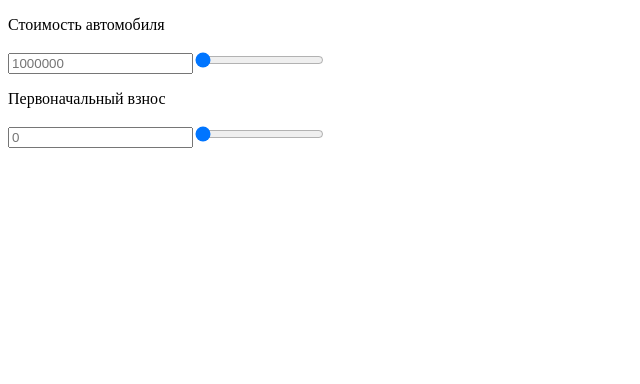
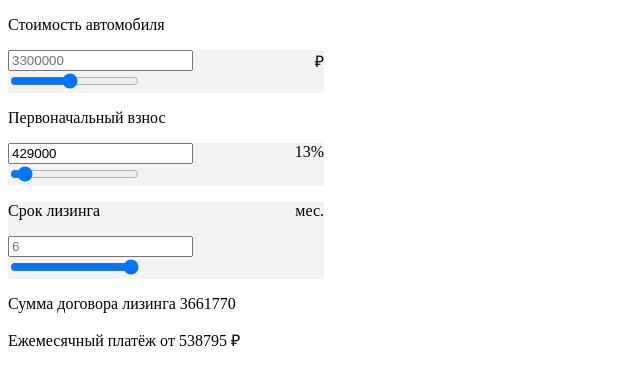
Before and after one commit to Ave-Mari/Oxem-Test, a React app: page / in a window 1280 px wide. Shown: the top 384 px of the page, without its empty margins (0-640 px from the left). Built offline with nearby package versions, Linux system fonts and the light colour scheme; the HTML template or start-up script is replaced by a standard one.

Commit message:
add calculation to inputs

```diff
--- a/src/App.js
+++ b/src/App.js
@@ -1,38 +1,61 @@
-import {useState, useEffect} from "react";
+import React, {useState, useEffect} from "react";
 import { hot } from 'react-hot-loader/root';
+// import Price from "./components/Price";
+// import Fee from "./components/Fee";
+import './styles.css'
 
-import React from 'react'
+
 
 export default function App() {
-  const [price, setPrice] = useState(1000000);
-  const [initFee, setinitFee] = useState(null);
-//  const [price, setPrice] = useState(1000000);
+
+  const [price, setPrice] = useState(3300000);
+  const [initial, setInitial] = useState(420000);
+  const [percent, setPercent] = useState(Math.round((initial / price) * 100));
+  const [months, setMonths] = useState(6);
+
+  const [monthPay, setMonthPay] = useState(1);
+
+  function numberWithSpaces(x) {
+    return x.toString().replace(/\B(?=(\d{3})+(?!\d))/g, " ");
+}
+
+useEffect(() => {
+  setInitial(Math.round((percent / 100) * price));
+}, [price, initial, percent]);
 
 
-  useEffect(() => {
-    setinitFee((price) => {
-      return price/350;
-    })
-  }, [price])
-
-  // const getInitFee = (price) => {
-  //   return price/350;
-  // }
-
+useEffect(() => {
+  setMonthPay(Math.round((price - initial) * ((0.035 * Math.pow((1 + 0.035), months)) / (Math.pow((1 + 0.035), months) - 1))));
+}, [initial, percent, months])
 
   return (
     <>
-    <p>Стоимость автомобиля</p>
-    <input type="text" placeholder={price} />
-    <input type="range" value={price} min="1000000" max="6000000" step="100000" onChange={(e) => setPrice(e.target.value)}/>
+   <p>Стоимость автомобиля</p>
+   <div className="input-block">
+   <input type="text" placeholder={price} onChange={e => setPrice(e.target.value)}/>
+    <input type="range" className="input-range" value={price} min="1000000" max="6000000" onChange={(e) => setPrice(e.target.value)}/>
+    <p className="input-percent">₽</p>
+   </div>
 
     <p>Первоначальный взнос</p>
-    <input type="text" placeholder={initFee} />
-    <input type="range" value={initFee} min="1000000" max="6000000" step="100000" onChange={(e) => setinitFee(e.target.value)}/>
-{/*
+    <div className="input-block">
+    <input type="text"  placeholder={initial} value={initial} onChange={e => setInitial(e.target.value)}/>
+    <input className="input-range" type="range" value={percent} min="10" max="60" onChange={e => setPercent(e.target.value)}/>
+    <p className="input-percent">{percent}%</p>
+    </div>
+    <div className="input-block">
     <p>Срок лизинга</p>
-    <input type="text" placeholder={price} />
-    <input type="range" value={price} min="1000000" max="6000000" step="100000" onChange={(e) => setPrice(e.target.value)}/> */}
+    <input type="text" placeholder={months} />
+    <input type="range" className="input-range" value={months} min="1" max="6" onChange={(e) => setMonths(e.target.value)}/>
+    <p className="input-percent">мес.</p>
+    </div>
+
+    <div>
+      <p>Сумма договора лизинга {initial + months * monthPay} </p>
+    </div>
+    <div>
+      <p>Ежемесячный платёж от {monthPay} ₽</p>
+    </div>
 
     </>
   )
```
